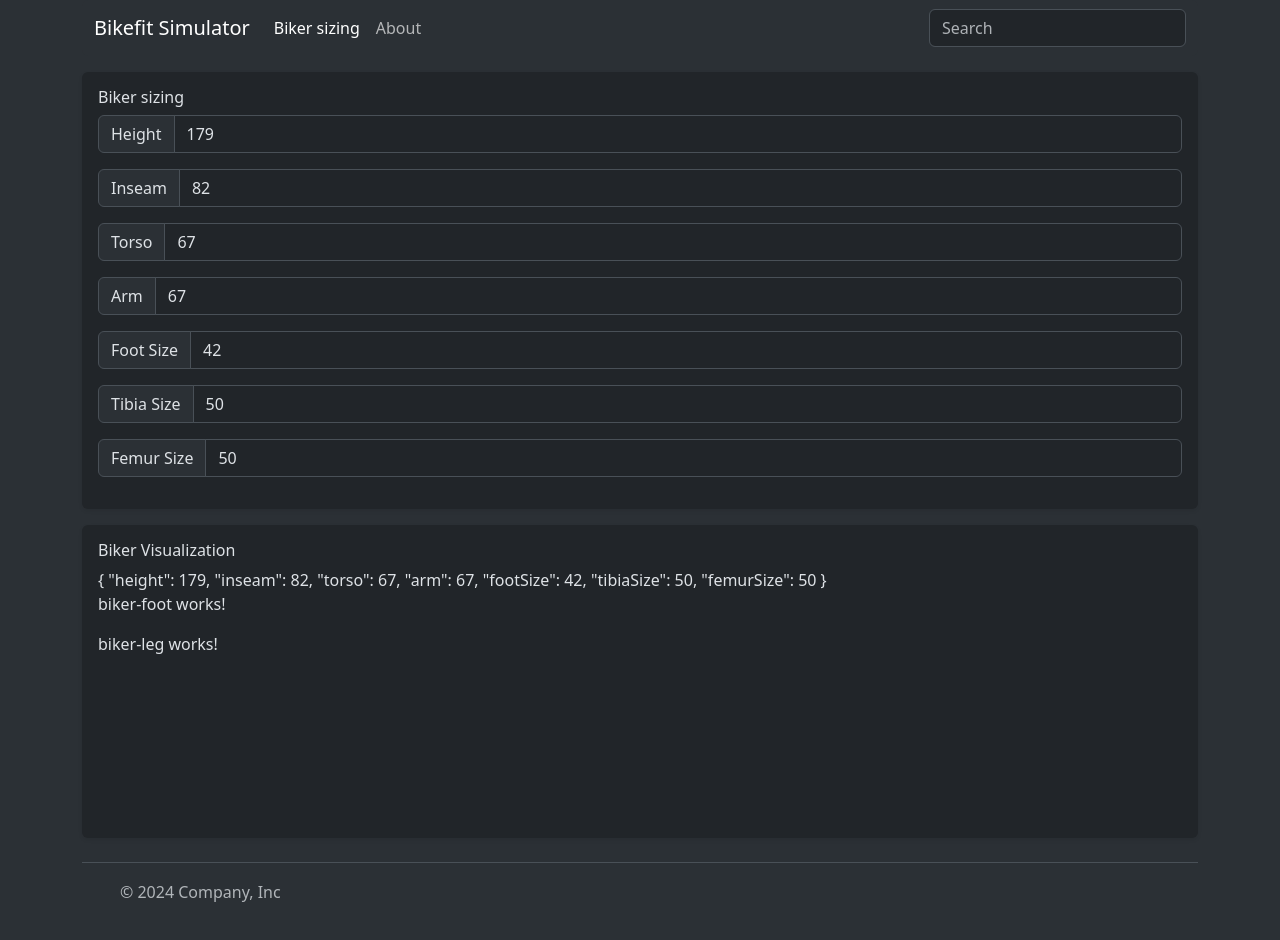
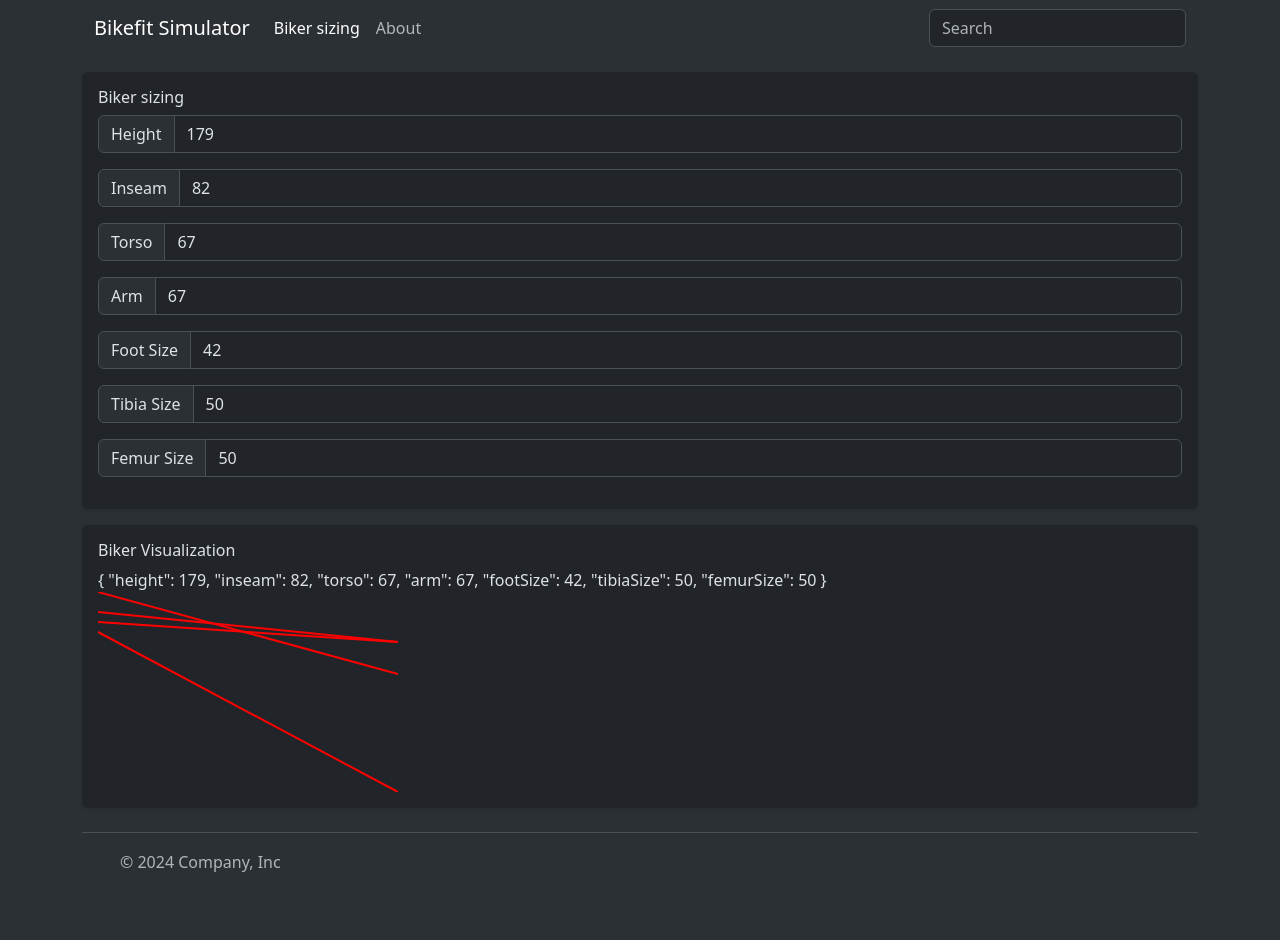
Before and after one commit to luciansr/bike-geometry, an Angular app in the folder bike-fit-simulator/: page / in a window 1280 px wide. Shown: the top 940 px of the page. After the commit the page ends 915 px from the top, so only its background shows below. Built offline with nearby package versions, Linux system fonts and the light colour scheme.

Commit message:
binding to svg

```diff
--- a/bike-fit-simulator/src/app/visualization/biker/biker-foot/biker-foot.component.html
+++ /dev/null
@@ -1 +0,0 @@
-<p>biker-foot works!</p>
--- a/bike-fit-simulator/src/app/visualization/biker/biker-leg/biker-leg.component.html
+++ /dev/null
@@ -1 +0,0 @@
-<p>biker-leg works!</p>
--- a/bike-fit-simulator/src/app/visualization/biker/biker-visualization/biker-visualization.component.html
+++ b/bike-fit-simulator/src/app/visualization/biker/biker-visualization/biker-visualization.component.html
@@ -1,6 +1,7 @@
-<app-biker-foot [footSize]="bikerSizingData.footSize"></app-biker-foot>
-<app-biker-leg
-  [inseam]="bikerSizingData.inseam"
-  [femurSize]="bikerSizingData.femurSize"
-  [tibiaSize]="bikerSizingData.tibiaSize"
-></app-biker-leg>
+<svg height="200" width="300" xmlns="http://www.w3.org/2000/svg">
+  <line x1="0" y1="0" x2="300" [attr.y2]="bikerSizingData.inseam" style="stroke:red;stroke-width:2" />
+  <line x1="0" y1="20" x2="300" [attr.y2]="bikerSizingData.femurSize" style="stroke:red;stroke-width:2" />
+  <line x1="0" y1="30" x2="300" [attr.y2]="bikerSizingData.tibiaSize" style="stroke:red;stroke-width:2" />
+  <line x1="0" y1="40" x2="300" y2="200" style="stroke:red;stroke-width:2" />
+
+</svg>
--- a/bike-fit-simulator/src/app/visualization/biker/biker-visualization/biker-visualization.component.ts
+++ b/bike-fit-simulator/src/app/visualization/biker/biker-visualization/biker-visualization.component.ts
@@ -2,12 +2,10 @@ import { Component } from '@angular/core';
 import { BikerSizingDataService } from '../../../services/sizing/biker-sizing-data.service';
 import { BikerSizing } from '../../../services/sizing/biker-sizing';
 import { CommonModule, NgIf } from '@angular/common';
-import { BikerLegComponent } from '../biker-leg/biker-leg.component';
-import { BikerFootComponent } from '../biker-foot/biker-foot.component';
 
 @Component({
   selector: 'app-biker-visualization',
-  imports: [NgIf, CommonModule, BikerLegComponent, BikerFootComponent],
+  imports: [CommonModule],
   templateUrl: './biker-visualization.component.html',
   styleUrl: './biker-visualization.component.css',
 })
--- a/bike-fit-simulator/src/app/visualization/visualization-panel/visualization-panel.component.html
+++ b/bike-fit-simulator/src/app/visualization/visualization-panel/visualization-panel.component.html
@@ -1,13 +1,9 @@
 <div class="my-3 p-3 bg-body rounded shadow-sm">
-    <h6 class="pb-2 mb-0">Biker Visualization</h6>
+  <h6 class="pb-2 mb-0">Biker Visualization</h6>
 
   <div *ngIf="bikerSizingData">
     {{ bikerSizingData | json }}
   </div>
 
-    <app-biker-visualization> </app-biker-visualization>
-
-    <svg>
-
-    </svg>
-  </div>
+  <app-biker-visualization> </app-biker-visualization>
+</div>
```
Also changed, not shown: bike-fit-simulator/src/app/visualization/biker/biker-foot/biker-foot.component.ts (deleted, +0 -13 lines), bike-fit-simulator/src/app/visualization/biker/biker-leg/biker-leg.component.ts (deleted, +0 -17 lines), bike-fit-simulator/src/app/visualization/biker/biker-foot/biker-foot.component.css (deleted), bike-fit-simulator/src/app/visualization/biker/biker-leg/biker-leg.component.css (deleted), 2 other files (tests, documents, lock files or other folders).
